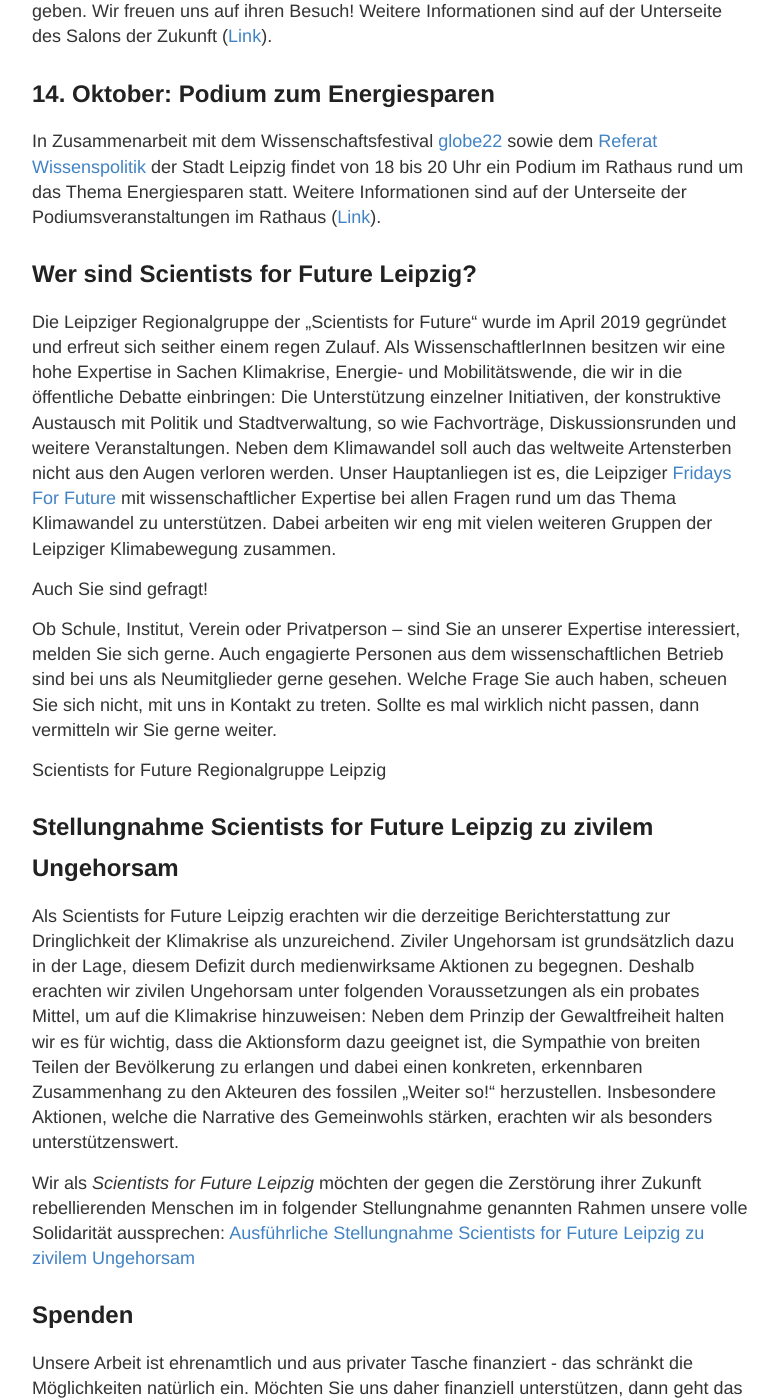
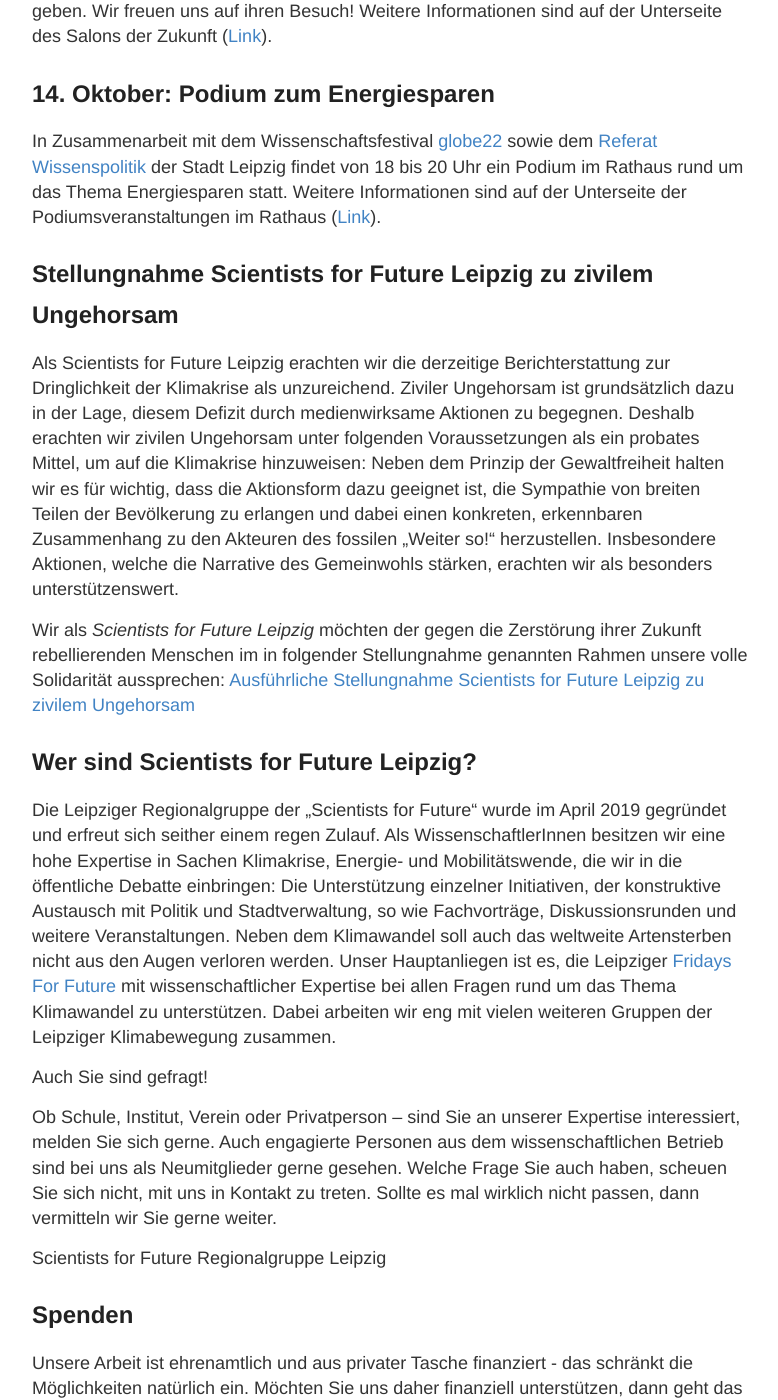
Before and after one commit to s4f-leipzig/s4f-leipzig.github.io, a Jekyll site: the page built from index.md, in a window 1280 px wide and 1400 px high, scrolled down 715 px. Shown: the whole window, without its empty margins (248-1026 px from the left). Built offline with Jekyll 4.4.1, drawn with Linux system fonts in a browser that asks for light colours; part of the change alters nothing that is shown.

```diff
--- a/index.md
+++ b/index.md
@@ -9,6 +9,13 @@ Der nächste Salon der Zukunft findet am 8. Oktober 2022 im Rahmen des Stadtteil
 <h2>14. Oktober: <a href="https://s4f-leipzig.de/podium/">Podium</a> zum Energiesparen</h2>
 In Zusammenarbeit mit dem Wissenschaftsfestival <a href="https://www.globe-festival.de/">globe22</a> sowie dem <a href="https://www.leipzig.de/buergerservice-und-verwaltung/aemter-und-behoerdengaenge/behoerden-und-dienstleistungen/dienststelle/referat-wissenspolitik-0117">Referat Wissenspolitik</a> der Stadt Leipzig findet von 18 bis 20 Uhr ein Podium im Rathaus rund um das Thema Energiesparen statt. Weitere Informationen sind auf der Unterseite der Podiumsveranstaltungen im Rathaus (<a href="https://s4f-leipzig.de/podium/">Link</a>).
 
+<h2>Stellungnahme Scientists for Future Leipzig zu zivilem Ungehorsam</h2>
+
+<p>Als Scientists for Future Leipzig erachten wir die derzeitige Berichterstattung zur Dringlichkeit der Klimakrise als unzureichend. Ziviler Ungehorsam ist grundsätzlich dazu in der Lage, diesem Defizit durch medienwirksame Aktionen zu begegnen. Deshalb erachten wir zivilen Ungehorsam unter folgenden Voraussetzungen als ein probates Mittel, um auf die Klimakrise hinzuweisen: Neben dem Prinzip der Gewaltfreiheit halten wir es für wichtig, dass die Aktionsform dazu geeignet ist, die Sympathie von breiten Teilen der Bevölkerung zu erlangen und dabei einen konkreten, erkennbaren Zusammenhang zu den Akteuren des fossilen „Weiter so!“ herzustellen. Insbesondere Aktionen, welche die Narrative des Gemeinwohls stärken, erachten wir als besonders unterstützenswert.</p>
+
+Wir als <i>Scientists for Future Leipzig</i> möchten der gegen die Zerstörung ihrer Zukunft rebellierenden Menschen im in folgender Stellungnahme genannten Rahmen unsere volle Solidarität aussprechen: <a href="https://s4f-leipzig.de/documents/Stellungnahme_zU_S4F_Leipzig.pdf"> Ausführliche Stellungnahme Scientists for Future Leipzig zu zivilem Ungehorsam</a>
+
+
 <h2>Wer sind Scientists for Future Leipzig?</h2>
 
 Die Leipziger Regionalgruppe der „Scientists for Future“ wurde im April 2019 gegründet und erfreut sich seither einem regen Zulauf. Als WissenschaftlerInnen besitzen wir eine hohe Expertise in Sachen Klimakrise, Energie- und Mobilitätswende, die wir in die öffentliche Debatte einbringen: Die Unterstützung einzelner Initiativen, der konstruktive Austausch mit Politik und Stadtverwaltung, so wie Fachvorträge, Diskussionsrunden und weitere Veranstaltungen. Neben dem Klimawandel soll auch das weltweite Artensterben nicht aus den Augen verloren werden. Unser Hauptanliegen ist es, die Leipziger <a href="https://fffleipzig.de/" target="blank">Fridays For Future</a> mit wissenschaftlicher Expertise bei allen Fragen rund um das Thema Klimawandel zu unterstützen. Dabei arbeiten wir eng mit vielen weiteren Gruppen der Leipziger Klimabewegung zusammen.
@@ -19,11 +26,6 @@ Ob Schule, Institut, Verein oder Privatperson – sind Sie an unserer Expertise
 
 Scientists for Future Regionalgruppe Leipzig
 
-<h2>Stellungnahme Scientists for Future Leipzig zu zivilem Ungehorsam</h2>
-
-<p>Als Scientists for Future Leipzig erachten wir die derzeitige Berichterstattung zur Dringlichkeit der Klimakrise als unzureichend. Ziviler Ungehorsam ist grundsätzlich dazu in der Lage, diesem Defizit durch medienwirksame Aktionen zu begegnen. Deshalb erachten wir zivilen Ungehorsam unter folgenden Voraussetzungen als ein probates Mittel, um auf die Klimakrise hinzuweisen: Neben dem Prinzip der Gewaltfreiheit halten wir es für wichtig, dass die Aktionsform dazu geeignet ist, die Sympathie von breiten Teilen der Bevölkerung zu erlangen und dabei einen konkreten, erkennbaren Zusammenhang zu den Akteuren des fossilen „Weiter so!“ herzustellen. Insbesondere Aktionen, welche die Narrative des Gemeinwohls stärken, erachten wir als besonders unterstützenswert.</p>
-
-Wir als <i>Scientists for Future Leipzig</i> möchten der gegen die Zerstörung ihrer Zukunft rebellierenden Menschen im in folgender Stellungnahme genannten Rahmen unsere volle Solidarität aussprechen: <a href="https://s4f-leipzig.de/documents/Stellungnahme_zU_S4F_Leipzig.pdf"> Ausführliche Stellungnahme Scientists for Future Leipzig zu zivilem Ungehorsam</a>
 
 <h2>Spenden</h2>
 
```
